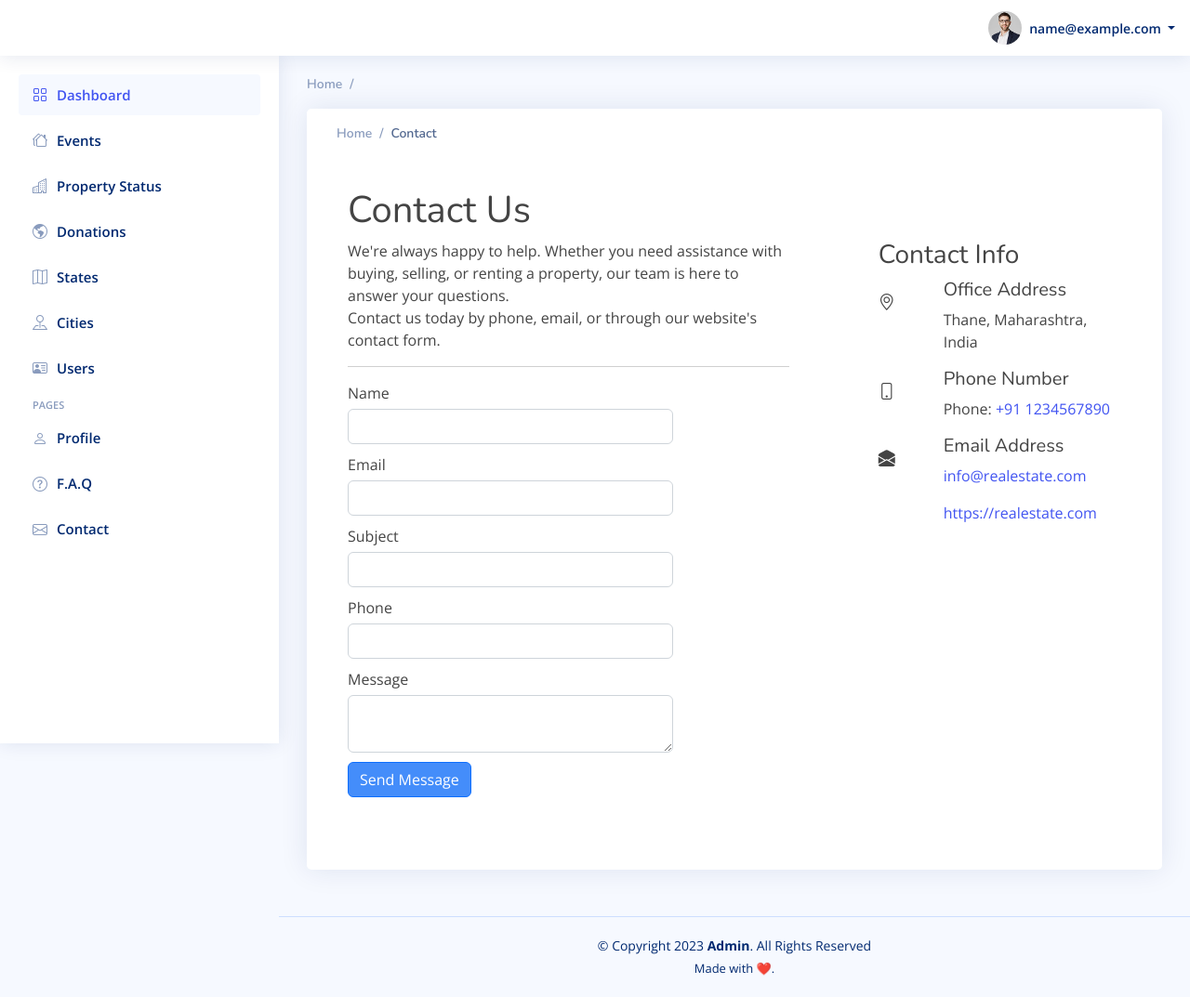
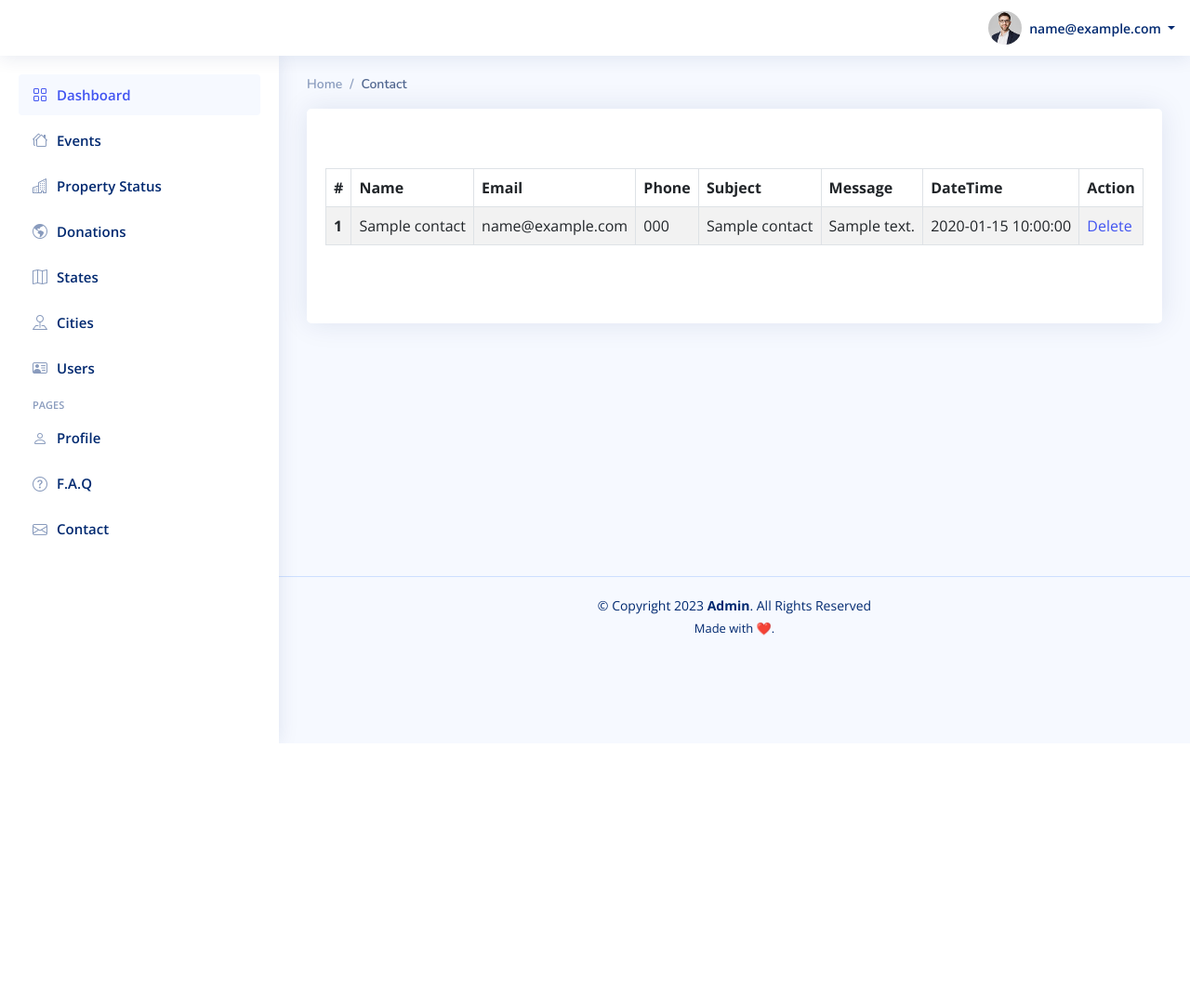
Before and after one commit to Pawanyy/nss, a PHP site: page /admin/contact.php in a window 1280 px wide. Shown: the whole page at 93% size. After the commit the page ends 800 px from the top, so only its background shows below. Run offline with PHP 8.4, Linux system fonts and the light colour scheme; the visitor is signed in with stand-in values (Sample User, id 1); tables that the repository leaves empty or names only in its code hold one stand-in row (values such as "Sample post"); data that the repository does not hold is empty; some libraries are stand-ins or nearby versions.

Commit message:
admin contact done

```diff
--- a/admin/contact.php
+++ b/admin/contact.php
@@ -1,136 +1,86 @@
-<?php require_once __DIR__ . "/include/layout-start.php"; ?>
-<style>
-    .form-group {
-        margin-bottom: 10px !important;
+<?php require_once (dirname(__DIR__)) . "/config/conn.php"; ?>
+<?php
+if(isset($_GET['did']) && !empty($_GET['did'])){
+    $contact_id = $_GET['did'];
+
+    $sqlContactChk = "SELECT a.* FROM tbl_contact a WHERE a.id = $contact_id";
+    $resultContactChk = $conn -> query($sqlContactChk);
+    $rowContact = $resultContactChk -> fetch_assoc();
+
+    if($rowContact === false || empty($rowContact)){
+        $helper->SendErrorToast("Contact Doesn't Exist!!");
+        $helper->Redirect(ADMIN_URL . "contact.php");
     }
 
-        .form-group label {
-            margin-bottom: 5px
-        }
+    $sql = "DELETE FROM tbl_contact WHERE id = $contact_id";
+    $result = $conn -> query($sql);
 
-    input, textarea {
-        max-width: 350px;
+    if($result){
+        $helper->SendSuccessToast("Contact Updated Sucessfully");
+        $helper->Redirect(ADMIN_URL . 'contact.php');
+    } else {
+        $helper->SendSuccessToast("Contact Update Failed!!");
+        $helper->Redirect(ADMIN_URL . 'contact.php');
     }
 
-    .contact-1 .contact-info .media i {
-        width: 50px;
-        font-size: 18px;
-        height: 50px;
-        line-height: 50px;
-        margin-right: 20px;
-    }
+}
 
-    .media {
-        display: -ms-flexbox;
-        display: flex;
-        -ms-flex-align: start;
-        align-items: flex-start;
-    }
-
-    .media-body {
-        -ms-flex: 1;
-        flex: 1;
-    }
-</style>
-<main class="container" aria-labelledby="title">
-
-    <nav aria-label="breadcrumb">
-        <ol class="breadcrumb">
-            <li class="breadcrumb-item"><a href="/">Home</a></li>
-            <li class="breadcrumb-item active" aria-current="page">Contact</li>
-        </ol>
-    </nav>
-
-    <div class="contact-1 content-area-7 mt-5 mb-5">
-        <div class="container">
-            <div class="main-title">
-                <h1>Contact Us</h1>
-            </div>
-
-            <div class="row">
-                <div class="col-lg-7 col-md-7 col-md-7">
-                    <form action="" method="post">
-                        <div class="form-horizontal">
-                            <p>We're always happy to help. Whether you need assistance with buying, selling, or renting a property, our team is here to answer your questions.<br>Contact us today by phone, email, or through our website's contact form.</p>
-                            <hr>
-                            <div class="form-group">
-                                <label class="control-label col-md-2" for="NAME">Name</label>
-                                <div class="col-md-10">
-                                    <input class="form-control text-box single-line" data-val="true" data-val-length="The field Name must be a string with a minimum length of 2 and a maximum length of 100." data-val-length-max="100" data-val-length-min="2" data-val-required="The Name field is required." id="NAME" name="NAME" type="text" value="">
-                                    <span class="field-validation-valid text-danger" data-valmsg-for="NAME" data-valmsg-replace="true"></span>
-                                </div>
-                            </div>
-
-                            <div class="form-group">
-                                <label class="control-label col-md-2" for="EMAIL">Email</label>
-                                <div class="col-md-10">
-                                    <input class="form-control text-box single-line" data-val="true" data-val-length="The field Email must be a string with a minimum length of 2 and a maximum length of 255." data-val-length-max="255" data-val-length-min="2" data-val-required="The Email field is required." id="EMAIL" name="EMAIL" type="email" value="">
-                                    <span class="field-validation-valid text-danger" data-valmsg-for="EMAIL" data-valmsg-replace="true"></span>
-                                </div>
-                            </div>
-
-                            <div class="form-group">
-                                <label class="control-label col-md-2" for="SUBJECT">Subject</label>
-                                <div class="col-md-10">
-                                    <input class="form-control text-box single-line" data-val="true" data-val-length="The field Subject must be a string with a minimum length of 2 and a maximum length of 255." data-val-length-max="255" data-val-length-min="2" data-val-required="The Subject field is required." id="SUBJECT" name="SUBJECT" type="text" value="">
-                                    <span class="field-validation-valid text-danger" data-valmsg-for="SUBJECT" data-valmsg-replace="true"></span>
-                                </div>
-                            </div>
-
-                            <div class="form-group">
-                                <label class="control-label col-md-2" for="PHONE">Phone</label>
-                                <div class="col-md-10">
-                                    <input class="form-control text-box single-line" data-val="true" data-val-length="The field Phone must be a string with a minimum length of 10 and a maximum length of 10." data-val-length-max="10" data-val-length-min="10" data-val-required="The Phone field is required." id="PHONE" name="PHONE" type="tel" value="">
-                                    <span class="field-validation-valid text-danger" data-valmsg-for="PHONE" data-valmsg-replace="true"></span>
-                                </div>
-                            </div>
-
-                            <div class="form-group">
-                                <label class="control-label col-md-2" for="MESSAGE">Message</label>
-                                <div class="col-md-10">
-                                    <textarea class="form-control text-box multi-line" data-val="true" data-val-length="The field Message must be a string with a minimum length of 2 and a maximum length of 1000." data-val-length-max="1000" data-val-length-min="2" data-val-required="The Message field is required." id="MESSAGE" name="MESSAGE"></textarea>
-                                    <span class="field-validation-valid text-danger" data-valmsg-for="MESSAGE" data-valmsg-replace="true"></span>
-                                </div>
-                            </div>
-
-                            <div class="form-group">
-                                <div class="col-md-offset-2 col-md-10">
-                                    <input type="submit" value="Send Message" class="btn btn-primary">
-                                </div>
-                            </div>
+$sql = "SELECT * FROM tbl_contact";
+$result = $conn -> query($sql);
+$rows = $result -> fetch_all(MYSQLI_ASSOC);
+?>
+<?php
+$title = "Contact";
+require_once __DIR__ . "/include/layout-start.php";
+?>
+<div class="py-5">
+<div class="table-responsive">
+    <table class="table table-bordered  table-striped">
+        <thead>
+            <tr>
+                <th scope="col">#</th>
+                <th scope="col">Name</th>
+                <th scope="col">Email</th>
+                <th scope="col">Phone</th>
+                <th scope="col">Subject</th>
+                <th scope="col">Message</th>
+                <th scope="col">DateTime</th>
+                <th scope="col">Action</th>
+            </tr>
+        </thead>
+        <tbody>
+            <?php
+            $sl = 0;
+            foreach ($rows as $key => $value) {
+                $sl++;
+            ?>
+                <tr>
+                    <th scope="row"><?=$sl?></th>
+                    <td><?=$value['name']?></td>
+                    <td><?=$value['email']?></td>
+                    <td><?=$value['phone']?></td>
+                    <td><?=$value['subject']?></td>
+                    <td><?=$value['message']?></td>
+                    <td><?=$value['date']?></td>
+                    <td>
+                        <a href="<?=ADMIN_URL?>contact.php?did=<?=$value['id']?>"
+                            onclick="return confirm('Are you sure?')">
+                            Delete
+                        </a>
+                    </td>
+                </tr>
+            <?php } ?>
+            <?php if($sl == 0) { ?>
+                <tr>
+                    <td colspan="10">
+                        <div class="text-center py-2">
+                            No Users
                         </div>
-                    </form>
-                </div>
-
-                <div class=" offset-lg-1 col-lg-4 offset-md-0 col-md-5">
-                    <div class="contact-info">
-                        <h3>Contact Info</h3>
-                        <div class="media">
-                            <i class="bi-geo-alt"></i>
-                            <div class="media-body">
-                                <h5 class="mt-0">Office Address</h5>
-                                <p>Thane, Maharashtra, India</p>
-                            </div>
-                        </div>
-                        <div class="media">
-                            <i class="bi-phone"></i>
-                            <div class="media-body">
-                                <h5 class="mt-0">Phone Number</h5>
-                                <p>Phone: <a href="tel:123-4567-890">+91 1234567890</a> </p>
-                            </div>
-                        </div>
-                        <div class="media mrg-btn-0">
-                            <i class="bi-envelope-open-fill"></i>
-                            <div class="media-body">
-                                <h5 class="mt-0">Email Address</h5>
-                                <p><a href="#">info@realestate.com</a></p>
-                                <p><a href="#">https://realestate.com</a></p>
-                            </div>
-                        </div>
-                    </div>
-                </div>
-            </div>
-        </div>
-    </div>
-</main>
+                    </td>
+                </tr>
+            <?php } ?>
+        </tbody>
+    </table>
+</div>
+</div>
 <?php require_once __DIR__ . "/include/layout-end.php"; ?>
```
